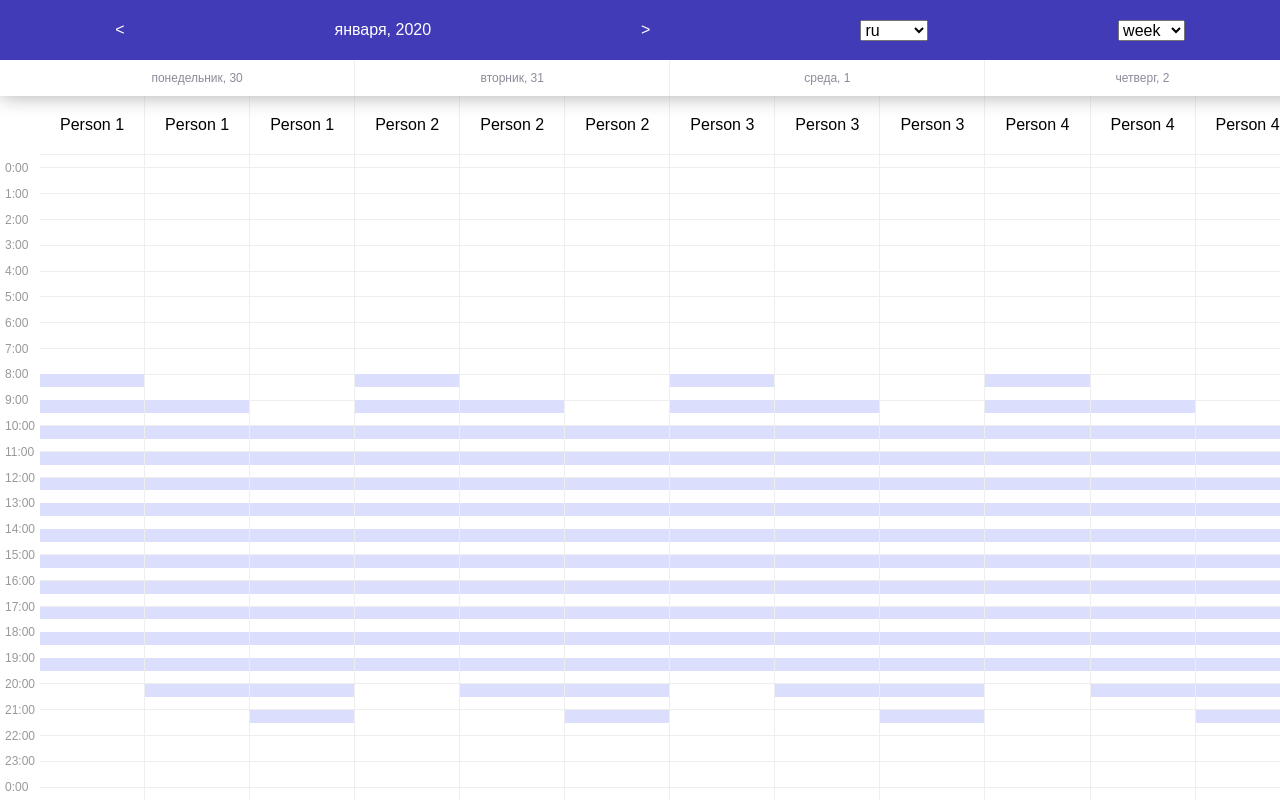
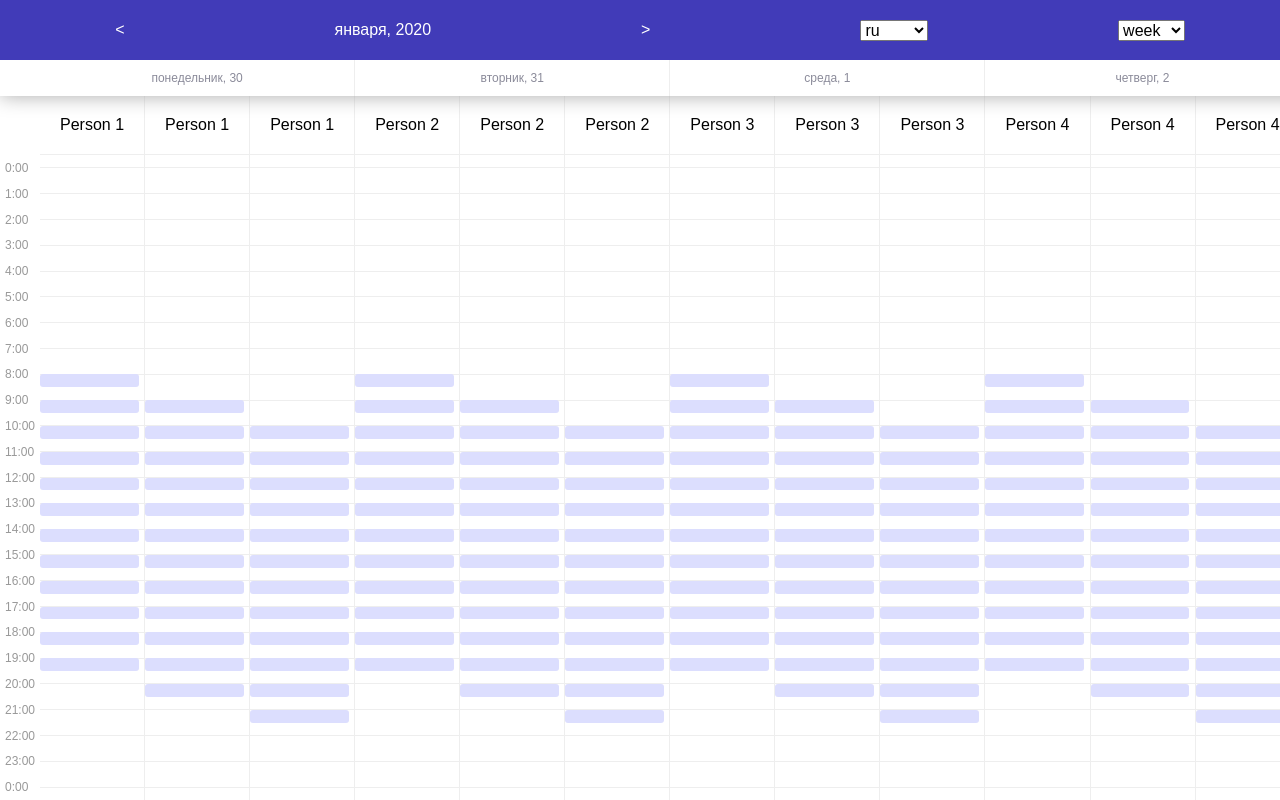
Before and after one commit to shamsartem/calendar, a Vue app: page / in a window 1280 px wide. Built offline with nearby package versions, Linux system fonts and the light colour scheme.

Commit message:
Changed timeslot look

```diff
--- a/src/components/calendar/week/week.vue
+++ b/src/components/calendar/week/week.vue
@@ -121,7 +121,8 @@ div(
 
 .event {
   position: absolute;
-  width: 100%;
+  width: 95%;
+  border-radius: 3px;
   background-color: #dcdefe;
 }
 
```
